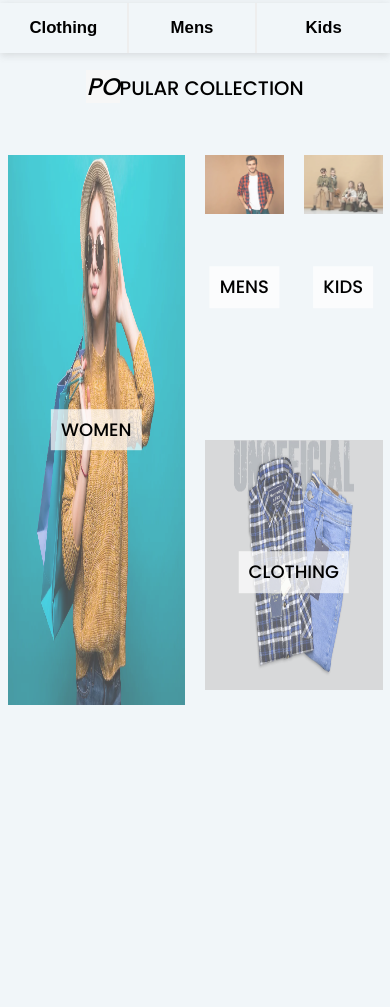
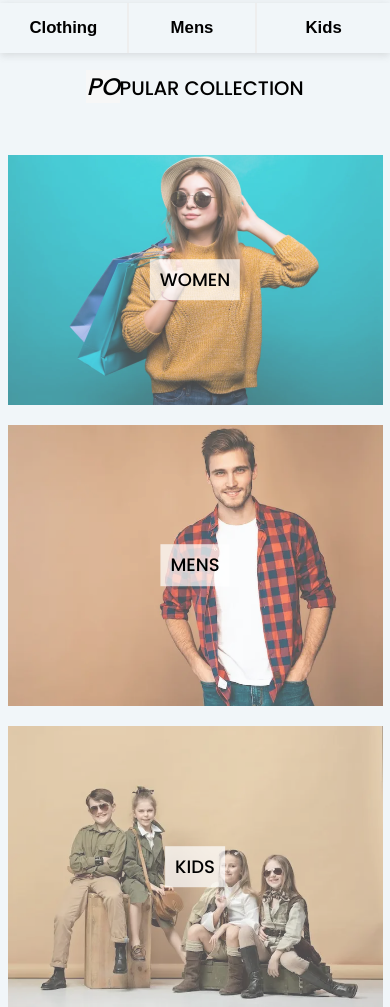
Before and after one commit to naufel1122/GlamSpire, a plain HTML site: page index.html in a window 390 px wide. Shown: the part 841-1848 px from the top of the page. Drawn offline with nearby package versions, Linux system fonts and the light colour scheme; a web font is replaced by a local one.

Commit message:
main page work

```diff
--- a/style.css
+++ b/style.css
@@ -326,6 +326,40 @@ header.active .button:hover {
   display: flex;
   gap: 20px;
 }
+@media (max-width: 768px) {
+  .div {
+    height: auto;
+    min-width: 100%;
+    display: flex;
+    flex-direction: column;
+    gap: 20px;
+  }
+  .div-1 {
+    position: relative;
+    display: inline-block;
+    min-height: 80%;
+    min-width: 100%;
+    overflow: hidden;
+  }
+  .div-1 img {
+    transition: all ease 0.5s;
+    opacity: 0.7;
+    height: 100%;
+  }
+  .div-1 img:hover {
+    opacity: 1;
+    transform: scale(1.2);
+  }
+  .div-1 h1 {
+    position: absolute;
+    top: 50%;
+    left: 50%;
+    transform: translate(-50%, -50%);
+    background-color: rgba(255, 255, 255, 0.7);
+    padding: 10px;
+    font-size: 18px;
+  }
+}
 .div-1 {
   position: relative;
   display: inline-block;
@@ -344,19 +378,61 @@ header.active .button:hover {
 }
 .div-1 h1 {
   position: absolute;
-  top: 50%; /* Adjust vertically */
-  left: 50%; /* Adjust horizontally */
+  top: 50%;
+  left: 50%;
   transform: translate(-50%, -50%);
-  background-color: rgba(
-    255,
-    255,
-    255,
-    0.7
-  ); /* Background color for better text visibility */
+  background-color: rgba(255, 255, 255, 0.7);
   padding: 10px;
   font-size: 18px;
 }
 /* =================== */
+@media (max-width: 786px) {
+  .div-2 {
+    min-height: 100%;
+    min-width: 100%;
+    display: flex;
+    flex-direction: column;
+    gap: 20px;
+  }
+  .div-2 .div-one {
+    display: flex;
+    flex-direction: column;
+    min-height: 100%;
+    min-width: 100%;
+    gap: 20px;
+  }
+  .div-2 .div-one .ff {
+    position: relative;
+    display: inline-block;
+    overflow: hidden;
+    min-height: 100%;
+    min-width: 100%;
+  }
+  .div-2 .div-one .ff img {
+    transition: all ease 0.5s;
+    width: 100%;
+    opacity: 0.7;
+  }
+  .div-2 .div-one .ff img:hover {
+    transform: scale(1.2);
+    opacity: 1;
+  }
+  .div-2 .div-one .sss {
+    position: relative;
+    display: inline-block;
+    min-height: 100%;
+    min-width: 100%;
+    overflow: hidden;
+  }
+  .div-2 .div-one .sss img {
+    transition: all ease 0.5s;
+    width: 100%;
+    opacity: 0.7;
+  }
+  .div-2 .div-one .sss img:hover {
+    transform: scale(1.2);
+  }
+}
 .div-2 {
   height: 100%;
   width: 50%;
@@ -408,12 +484,12 @@ header.active .button:hover {
   width: 50%;
   overflow: hidden;
 }
-.div-2 .div-one .sss img{
-   transition: all ease 0.5s;
+.div-2 .div-one .sss img {
+  transition: all ease 0.5s;
   width: 100%;
   opacity: 0.7;
 }
-.div-2 .div-one .sss img:hover{
+.div-2 .div-one .sss img:hover {
   transform: scale(1.2);
 }
 .div-2 .div-one .sss h1 {
@@ -439,12 +515,12 @@ header.active .button:hover {
   width: 100%;
   overflow: hidden;
 }
-.div-two img{
+.div-two img {
   transition: all ease 0.5s;
   opacity: 0.7;
   width: 100%;
 }
-.div-two img:hover{
+.div-two img:hover {
   transform: scale(1.2);
   opacity: 1;
 }
```
Also changed, not shown: index.html (+0 -2 lines).
